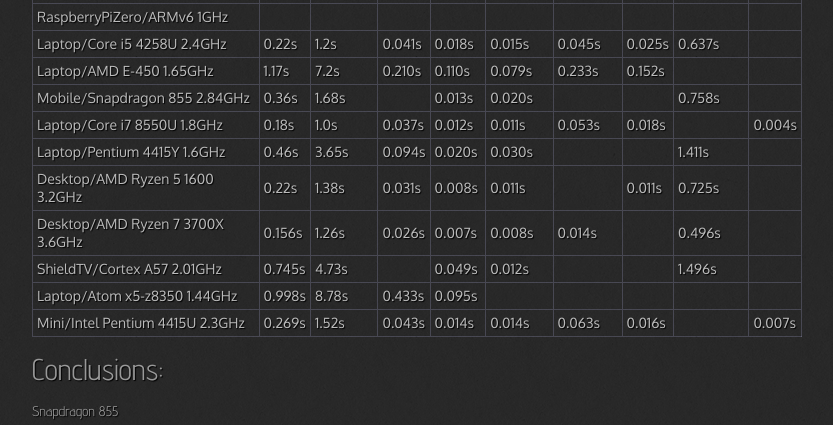
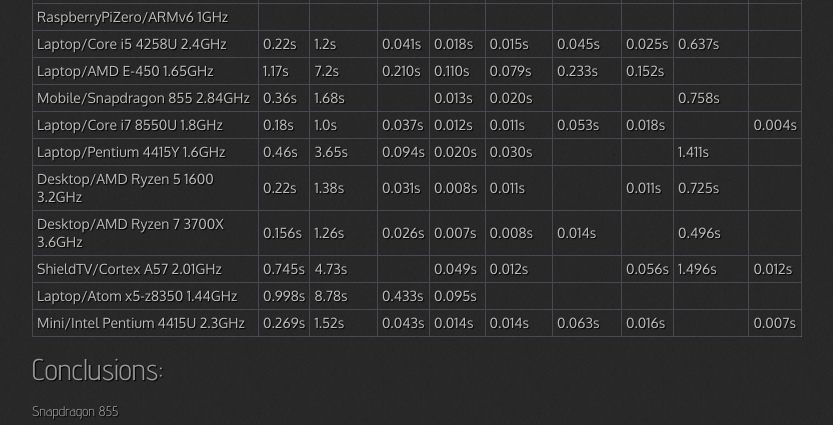
Before and after one commit to Salwan/salwan.github.io, a Jekyll site: the page built from _posts/2019-10-03-simplebench.md, in a window 1280 px wide and 900 px high, scrolled down 1428 px. Shown: the top 425 px of the window, without its empty margins (23-856 px from the left). Built offline with Jekyll 4.4.1, drawn with Linux system fonts in a browser that asks for light colours; nearby versions of some CDN libraries; comment, search, counter and statistics services are not loaded.

Commit message:
Added rust and luajit results to simplebench

```diff
--- a/_posts/2019-10-03-simplebench.md
+++ b/_posts/2019-10-03-simplebench.md
@@ -85,7 +85,7 @@
 |Laptop/Pentium 4415Y 1.6GHz     |0.46s   |3.65s   |0.094s   |0.020s |0.030s  |       |      |1.411s  |        |
 |Desktop/AMD Ryzen 5 1600 3.2GHz |0.22s   |1.38s   |0.031s   |0.008s |0.011s  |       |0.011s|0.725s  |        |
 |Desktop/AMD Ryzen 7 3700X 3.6GHz|0.156s  |1.26s   |0.026s   |0.007s |0.008s  |0.014s |      |0.496s  |        |
-|ShieldTV/Cortex A57 2.01GHz     |0.745s  |4.73s   |         |0.049s |0.012s  |       |      |1.496s  |        |
+|ShieldTV/Cortex A57 2.01GHz     |0.745s  |4.73s   |         |0.049s |0.012s  |       |0.056s|1.496s  |0.012s  |
 |Laptop/Atom x5-z8350 1.44GHz    |0.998s  |8.78s   |0.433s   |0.095s |        |       |      |        |        |
 |Mini/Intel Pentium 4415U 2.3GHz |0.269s  |1.52s   |0.043s   |0.014s |0.014s  |0.063s |0.016s|        |0.007s  |
 |--------------------------------------------------------------------------------------------------------------|
```
